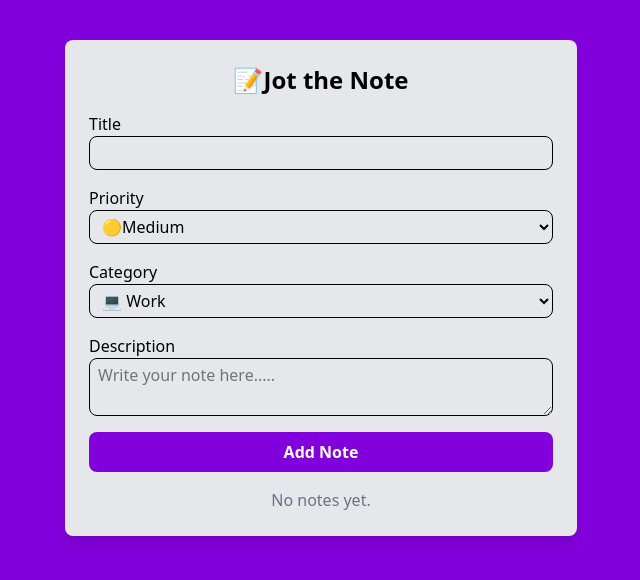
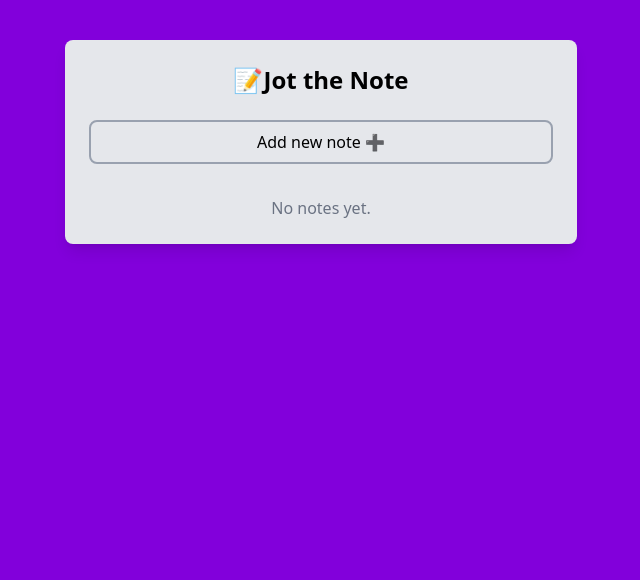
Before and after one commit to DharmBharodiya/BradReact, a React (Vite) app in the folder notes-app/: page / in a window 1280 px wide. Shown: the top 580 px of the page, without its empty margins (319-959 px from the left). Built offline with nearby package versions, Linux system fonts and the light colour scheme.

Commit message:
REFACTOR: Changed the form and added a button, clicking on which either shows or disappears the form. And the form is hidden by default when the page first loads.

```diff
--- a/notes-app/src/components/NoteForm.jsx
+++ b/notes-app/src/components/NoteForm.jsx
@@ -14,6 +14,8 @@ function NoteForm({notes, setNotes}) {
     category: "work",
     description: '',
   })
+
+  const [isFormVisible, setIsFormVisible] = useState(false);
 
   const handleChange = (e) => {
     setFormData({
@@ -46,8 +48,19 @@ function NoteForm({notes, setNotes}) {
 }
 
   return (
-    <form
-    className='flex justify-center flex-col'
+    <>
+
+    <div>
+        <button
+        onClick={() => setIsFormVisible(!isFormVisible)}
+        className='px-4 py-2 border-2 border-gray-400 rounded-lg hover:border-purple-400 hover:bg-purple-200 transition-all duration-200 cursor-pointer w-full mb-4 mt-2'
+        >
+            {isFormVisible ? "Hide Form ❌" : "Add new note ➕"}
+        </button>
+    </div>
+    {
+        isFormVisible && (<form
+    className='flex justify-center flex-col transition-all duration-300'
     onSubmit={handleSubmit}
     >
         <div
@@ -116,7 +129,9 @@ function NoteForm({notes, setNotes}) {
             type='submit'
             >Add Note</button>
         </div>
-    </form>
+    </form>)
+    }
+    </>
   )
 }
 
```
